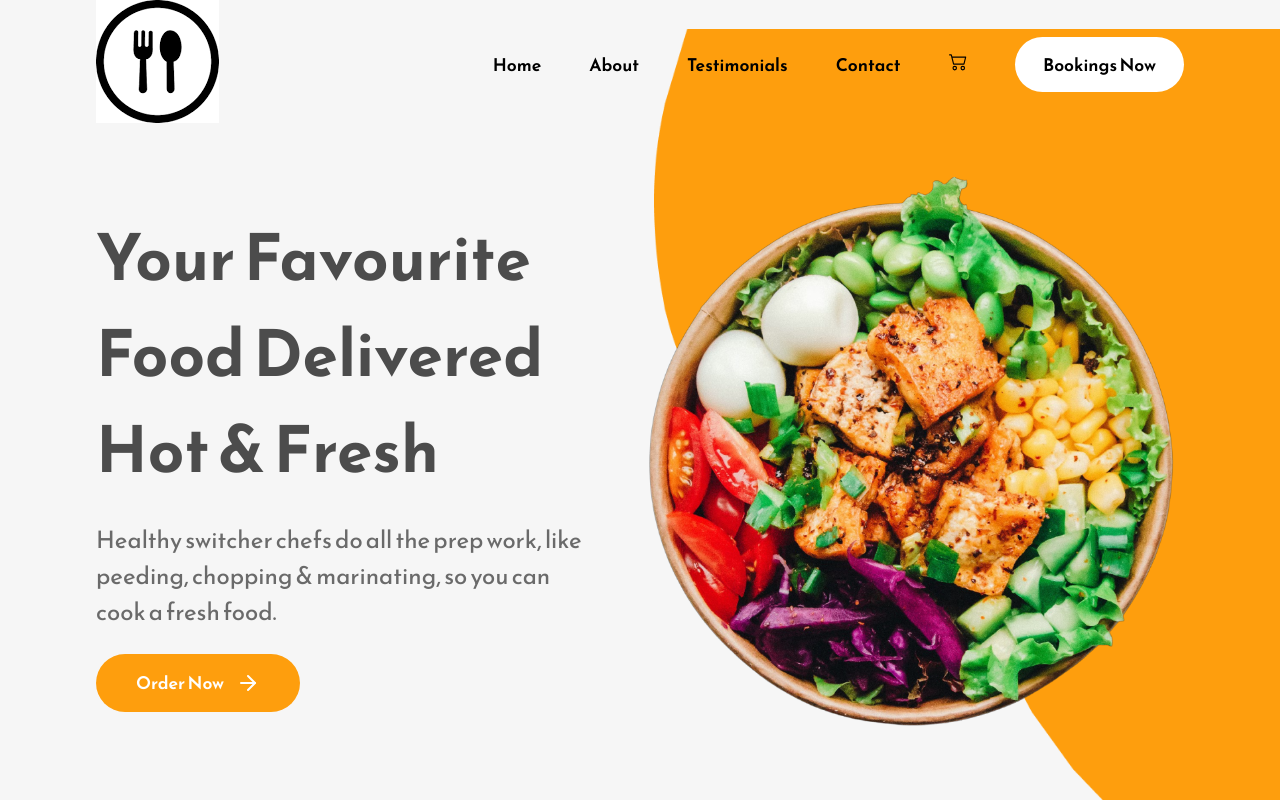
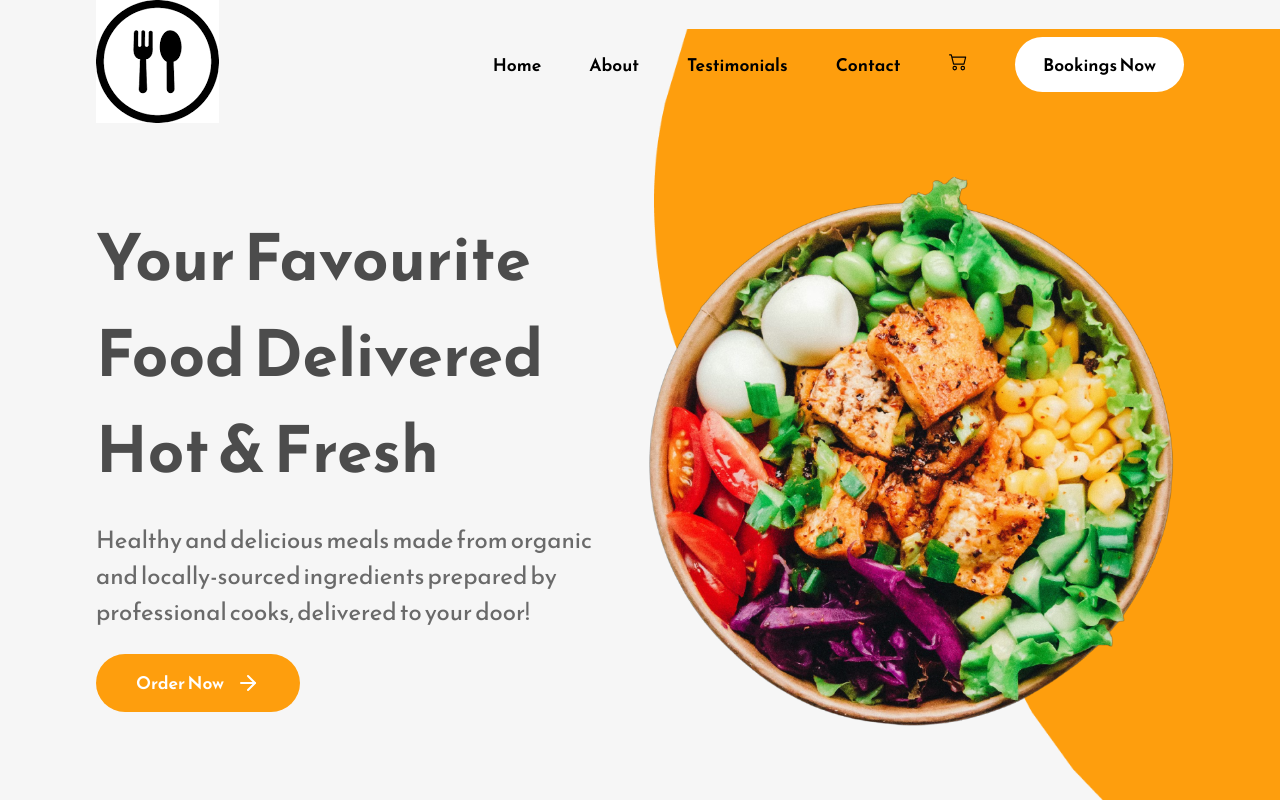
Before and after one commit to helloam/react-demo, a React (Create React App) app: page / in a window 1280 px wide. Shown: the top 800 px of the page. Built offline with nearby package versions, Linux system fonts and the light colour scheme.

Commit message:
edited home page content

```diff
--- a/package.json
+++ b/package.json
@@ -13,6 +13,7 @@
     "react": "^18.2.0",
     "react-dom": "^18.2.0",
     "react-icons": "^4.8.0",
+    "react-router-dom": "^6.11.1",
     "react-scripts": "5.0.1",
     "web-vitals": "^2.1.4"
   },
--- a/src/Components/Home.js
+++ b/src/Components/Home.js
@@ -17,8 +17,7 @@ const Home = () => {
             Your Favourite Food Delivered Hot & Fresh
           </h1>
           <p className="primary-text">
-            Healthy switcher chefs do all the prep work, like peeding, chopping
-            & marinating, so you can cook a fresh food.
+            Healthy and delicious meals made from organic and locally-sourced ingredients prepared by professional cooks, delivered to your door!
           </p>
           <button className="secondary-button">
             Order Now <FiArrowRight />{" "}
```
Also changed, not shown: 1 other file (tests, documents, lock files or other folders).
